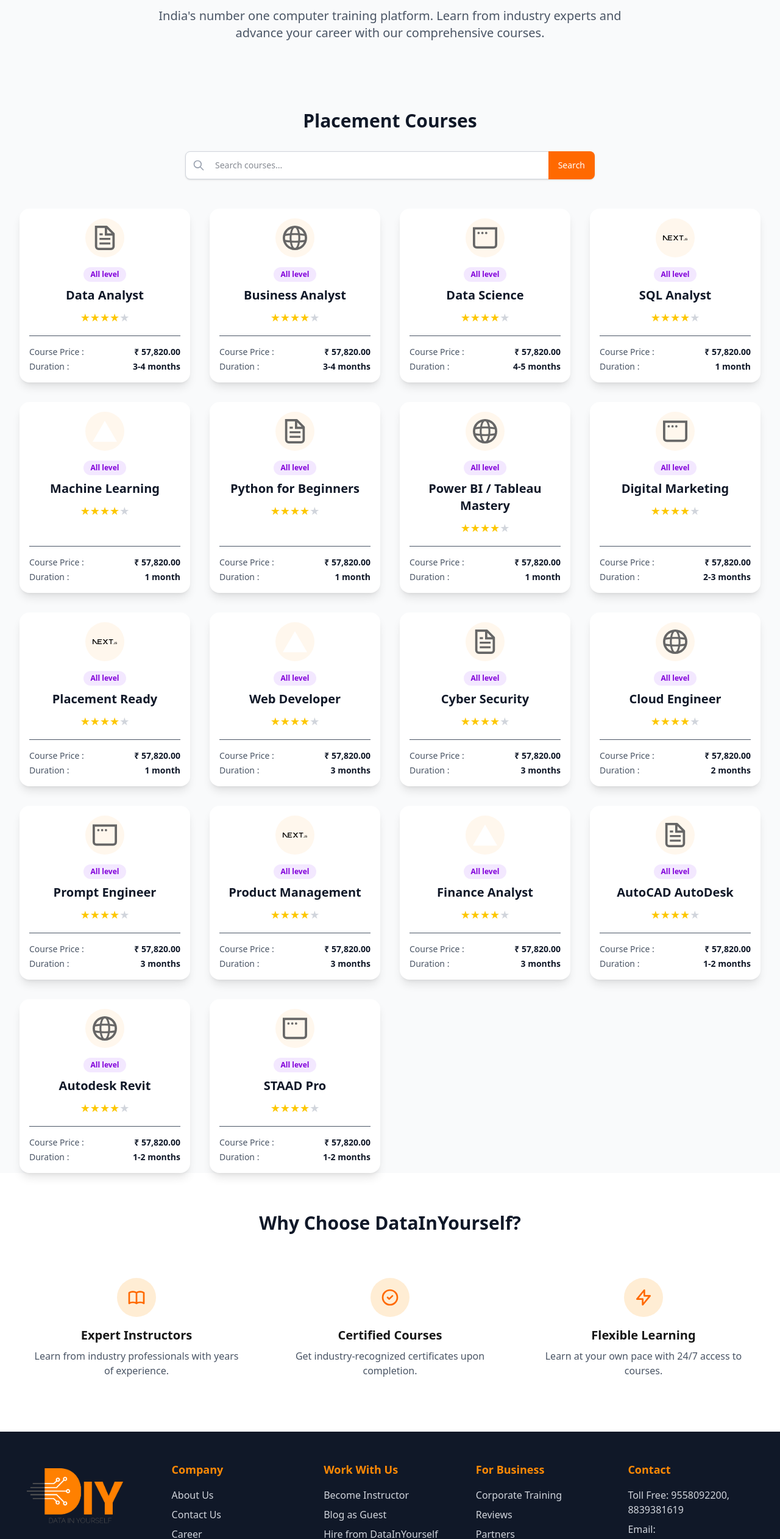
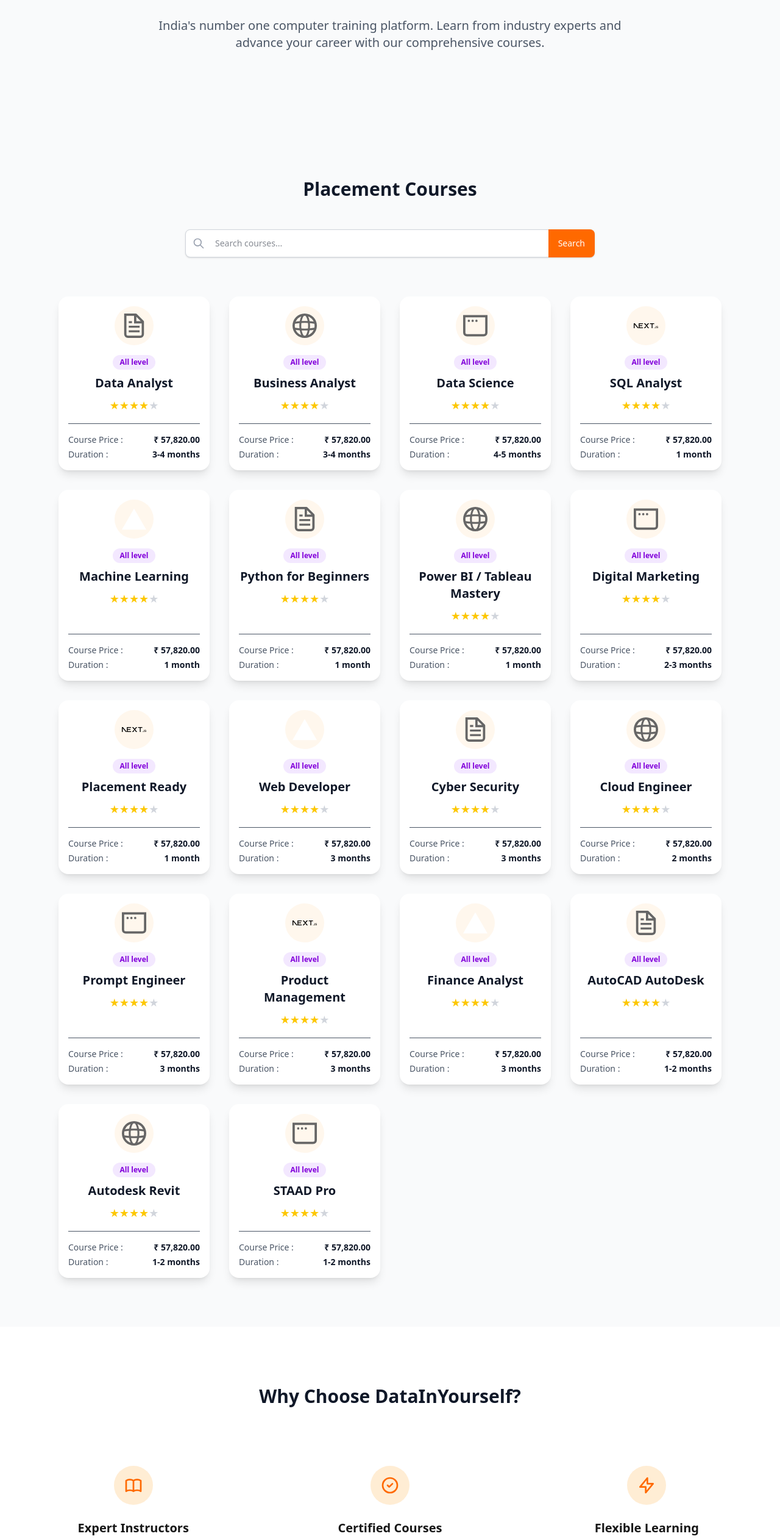
Before and after one commit to nilimaSahu22/DataInYourself, a Next.js app: page / in a window 1280 px wide. Shown: the part 249-2772 px from the top of the page at 61% size. Built offline with nearby package versions, Linux system fonts and the light colour scheme.

Commit message:
fix(page.tsx):palcement course section padding is updated

```diff
--- a/app/components/Header.tsx
+++ b/app/components/Header.tsx
@@ -127,6 +127,7 @@
                         onClick={() => toggleDropdown(link.name)}
                         onMouseEnter={() => setOpenDropdown(link.name)}
                         className="text-gray-700 hover:text-orange-500 px-4 py-3 text-base font-medium transition-colors duration-200 relative group flex items-center"
+                        suppressHydrationWarning
                       >
                         {link.name}
                         <svg
@@ -188,6 +189,7 @@
                 }`}
                 aria-label="Toggle mobile menu"
                 aria-expanded={isMobileMenuOpen}
+                suppressHydrationWarning
               >
                 <div className="w-7 h-7 flex flex-col justify-center items-center">
                   <span
@@ -234,6 +236,7 @@
               onClick={closeMobileMenu}
               className="text-orange-600 hover:text-orange-700 hover:bg-orange-100 p-2 rounded-md transition-all duration-200 focus:outline-none focus:ring-2 focus:ring-orange-500 focus:ring-offset-2"
               aria-label="Close mobile menu"
+              suppressHydrationWarning
             >
               <svg className="w-6 h-6" fill="none" stroke="currentColor" viewBox="0 0 24 24">
                 <path strokeLinecap="round" strokeLinejoin="round" strokeWidth={2} d="M6 18L18 6M6 6l12 12" />
@@ -261,6 +264,7 @@
                       }`}
                       aria-expanded={mobileOpenDropdown === link.name}
                       aria-haspopup="true"
+                      suppressHydrationWarning
                     >
                       {link.name}
                       <svg
--- a/app/page.tsx
+++ b/app/page.tsx
@@ -189,109 +189,10 @@
     }
   };
 
-  // Don't render search functionality until client-side hydration is complete
-  if (!isClient) {
-    return (
-      <div className="min-h-screen bg-gray-50">
-              {/* Hero Section */}
-      <section className="py-20 px-4 sm:px-6 lg:px-8">
-        <div className="max-w-7xl mx-auto text-center">
-          <h1 className="text-4xl md:text-6xl font-bold text-gray-900 mb-6">
-            Welcome to <span className="text-orange-500">DataInYourself</span>
-          </h1>
-          <p className="text-xl text-gray-600 mb-8 max-w-3xl mx-auto">
-            India's number one computer training platform. Learn from industry experts and advance your career with our comprehensive courses.
-          </p>
-        </div>
-      </section>
-
-        {/* Placement Courses Section */}
-        <section className="py-0 px-4 sm:px-6 lg:px-8">
-          <div className="max-w-7xl mx-auto">
-            <h2 className="text-3xl font-bold text-center text-gray-900 mb-8">Placement Courses</h2>
-
-            {/* Search Bar */}
-            <div className="mb-12">
-              <div className="max-w-2xl mx-auto px-4 sm:px-0">
-                <div className="relative">
-                  <input
-                    type="text"
-                    placeholder="Search courses..."
-                    value=""
-                    onChange={() => {}}
-                    className="w-full px-4 py-4 sm:py-3 pl-12 pr-20 sm:pr-16 text-gray-900 bg-white border border-gray-300 rounded-lg focus:outline-none focus:ring-2 focus:ring-orange-500 focus:border-transparent shadow-sm text-base sm:text-sm"
-                  />
-                  <div className="absolute inset-y-0 left-0 pl-4 sm:pl-3 flex items-center pointer-events-none">
-                    <svg className="h-5 w-5 text-gray-400" fill="none" stroke="currentColor" viewBox="0 0 24 24">
-                      <path strokeLinecap="round" strokeLinejoin="round" strokeWidth={2} d="M21 21l-6-6m2-5a7 7 0 11-14 0 7 7 0 0114 0z" />
-                    </svg>
-                  </div>
-                  <button className="absolute inset-y-0 right-0 px-4 sm:px-4 bg-orange-500 text-white rounded-r-lg hover:bg-orange-600 transition-colors duration-200 font-medium text-sm sm:text-sm min-w-[80px] sm:min-w-0">
-                    Search
-                  </button>
-                </div>
-              </div>
-            </div>
-            <div className="grid grid-cols-1 sm:grid-cols-2 md:grid-cols-3 lg:grid-cols-4 gap-8">
-              {coursesData.map((course) => (
-                <PlacementCourseCard
-                  key={course.id}
-                  iconSrc={course.iconSrc}
-                  iconAlt={course.iconAlt}
-                  title={course.title}
-                  price={course.price}
-                  duration={course.duration}
-                />
-              ))}
-            </div>
-          </div>
-        </section>
-
-        {/* Features Section */}
-        <section className="py-16 px-4 sm:px-6 lg:px-8 bg-white">
-          <div className="max-w-7xl mx-auto">
-            <h2 className="text-3xl font-bold text-center text-gray-900 mb-12">
-              Why Choose DataInYourself?
-            </h2>
-            <div className="grid grid-cols-1 md:grid-cols-3 gap-8">
-              <div className="text-center p-6">
-                <div className="w-16 h-16 bg-orange-100 rounded-full flex items-center justify-center mx-auto mb-4">
-                  <svg className="w-8 h-8 text-orange-500" fill="none" stroke="currentColor" viewBox="0 0 24 24">
-                    <path strokeLinecap="round" strokeLinejoin="round" strokeWidth={2} d="M12 6.253v13m0-13C10.832 5.477 9.246 5 7.5 5S4.168 5.477 3 6.253v13C4.168 18.477 5.754 18 7.5 18s3.332.477 4.5 1.253m0-13C13.168 5.477 14.754 5 16.5 5c1.746 0 3.332.477 4.5 1.253v13C19.832 18.477 18.246 18 16.5 18c-1.746 0-3.332.477-4.5 1.253" />
-                  </svg>
-                </div>
-                <h3 className="text-xl font-semibold mb-2">Expert Instructors</h3>
-                <p className="text-gray-600">Learn from industry professionals with years of experience.</p>
-              </div>
-              <div className="text-center p-6">
-                <div className="w-16 h-16 bg-orange-100 rounded-full flex items-center justify-center mx-auto mb-4">
-                  <svg className="w-8 h-8 text-orange-500" fill="none" stroke="currentColor" viewBox="0 0 24 24">
-                    <path strokeLinecap="round" strokeLinejoin="round" strokeWidth={2} d="M9 12l2 2 4-4m6 2a9 9 0 11-18 0 9 9 0 0118 0z" />
-                  </svg>
-                </div>
-                <h3 className="text-xl font-semibold mb-2">Certified Courses</h3>
-                <p className="text-gray-600">Get industry-recognized certificates upon completion.</p>
-              </div>
-              <div className="text-center p-6">
-                <div className="w-16 h-16 bg-orange-100 rounded-full flex items-center justify-center mx-auto mb-4">
-                  <svg className="w-8 h-8 text-orange-500" fill="none" stroke="currentColor" viewBox="0 0 24 24">
-                    <path strokeLinecap="round" strokeLinejoin="round" strokeWidth={2} d="M13 10V3L4 14h7v7l9-11h-7z" />
-                  </svg>
-                </div>
-                <h3 className="text-xl font-semibold mb-2">Flexible Learning</h3>
-                <p className="text-gray-600">Learn at your own pace with 24/7 access to courses.</p>
-              </div>
-            </div>
-          </div>
-        </section>
-      </div>
-    );
-  }
-
   return (
     <div className="min-h-screen bg-gray-50">
       {/* Hero Section */}
-      <section className="py-20 px-4 sm:px-6 lg:px-8">
+      <section className="py-16 sm:py-20 lg:py-24 px-4 sm:px-6 lg:px-8">
         <div className="max-w-7xl mx-auto text-center">
           <h1 className="text-4xl md:text-6xl font-bold text-gray-900 mb-6">
             Welcome to <span className="text-orange-500">DataInYourself</span>
@@ -303,13 +204,13 @@
       </section>
 
       {/* Placement Courses Section */}
-      <section className="py-0 px-4 sm:px-6 lg:px-8">
-        <div className="max-w-7xl mx-auto">
-          <h2 className="text-3xl font-bold text-center text-gray-900 mb-8">Placement Courses</h2>
+      <section className="py-12 sm:py-16 lg:py-20 px-6 sm:px-8 lg:px-12 xl:px-16">
+        <div className="max-w-7xl mx-auto px-6 sm:px-6 lg:px-8">
+          <h2 className="text-3xl font-bold text-center text-gray-900 mb-8 sm:mb-12">Placement Courses</h2>
 
           {/* Search Bar */}
-          <div className="mb-12">
-            <div className="max-w-2xl mx-auto px-4 sm:px-0">
+          <div className="mb-12 sm:mb-16">
+            <div className="max-w-2xl mx-auto px-2 sm:px-0">
               <div className="relative">
                 <input
                   type="text"
@@ -318,6 +219,7 @@
                   onChange={(e) => handleSearch(e.target.value)}
                   onKeyDown={handleKeyDown}
                   className="w-full px-4 py-4 sm:py-3 pl-12 pr-20 sm:pr-16 text-gray-900 bg-white border border-gray-300 rounded-lg focus:outline-none focus:ring-2 focus:ring-orange-500 focus:border-transparent shadow-sm text-base sm:text-sm"
+                  suppressHydrationWarning
                 />
                 <div className="absolute inset-y-0 left-0 pl-4 sm:pl-3 flex items-center pointer-events-none">
                   <svg className="h-5 w-5 text-gray-400" fill="none" stroke="currentColor" viewBox="0 0 24 24">
@@ -327,6 +229,7 @@
                 <button
                   onClick={handleSearchClick}
                   className="absolute inset-y-0 right-0 px-4 sm:px-4 bg-orange-500 text-white rounded-r-lg hover:bg-orange-600 transition-colors duration-200 font-medium text-sm sm:text-sm min-w-[80px] sm:min-w-0"
+                  suppressHydrationWarning
                 >
                   Search
                 </button>
@@ -335,8 +238,8 @@
           </div>
 
           {/* Search Results Info */}
-          {searchQuery && (
-            <div className="text-center mb-8">
+          {isClient && searchQuery && (
+            <div className="text-center mb-8 sm:mb-12">
               <p className="text-gray-600">
                 {filteredCourses.length === 0
                   ? `No courses found for "${searchQuery}"`
@@ -347,6 +250,7 @@
                 <button
                   onClick={() => handleSearch("")}
                   className="mt-2 text-orange-500 hover:text-orange-600 underline text-sm"
+                  suppressHydrationWarning
                 >
                   Clear search
                 </button>
@@ -354,9 +258,7 @@
             </div>
           )}
 
-
-
-          <div className="grid grid-cols-1 sm:grid-cols-2 md:grid-cols-3 lg:grid-cols-4 gap-8">
+          <div className="grid grid-cols-1 sm:grid-cols-2 md:grid-cols-3 lg:grid-cols-4 gap-6 sm:gap-8">
             {filteredCourses.map((course) => (
               <PlacementCourseCard
                 key={course.id}
@@ -370,18 +272,19 @@
           </div>
 
           {/* No results message */}
-          {filteredCourses.length === 0 && searchQuery && (
-            <div className="text-center py-12">
-              <div className="w-24 h-24 bg-gray-100 rounded-full flex items-center justify-center mx-auto mb-4">
+          {isClient && filteredCourses.length === 0 && searchQuery && (
+            <div className="text-center py-16 sm:py-20">
+              <div className="w-24 h-24 bg-gray-100 rounded-full flex items-center justify-center mx-auto mb-4 sm:mb-6">
                 <svg className="w-12 h-12 text-gray-400" fill="none" stroke="currentColor" viewBox="0 0 24 24">
                   <path strokeLinecap="round" strokeLinejoin="round" strokeWidth={2} d="M21 21l-6-6m2-5a7 7 0 11-14 0 7 7 0 0114 0z" />
                 </svg>
               </div>
-              <h3 className="text-xl font-semibold text-gray-900 mb-2">No courses found</h3>
-              <p className="text-gray-600 mb-4">Try searching with different keywords</p>
+              <h3 className="text-xl font-semibold text-gray-900 mb-2 sm:mb-3">No courses found</h3>
+              <p className="text-gray-600 mb-4 sm:mb-6">Try searching with different keywords</p>
               <button
                 onClick={() => handleSearch("")}
                 className="px-6 py-2 bg-orange-500 text-white rounded-lg hover:bg-orange-600 transition-colors duration-200"
+                suppressHydrationWarning
               >
                 View all courses
               </button>
@@ -391,37 +294,37 @@
       </section>
 
       {/* Features Section */}
-      <section className="py-16 px-4 sm:px-6 lg:px-8 bg-white">
+      <section className="py-16 sm:py-20 lg:py-24 px-4 sm:px-6 lg:px-8 bg-white">
         <div className="max-w-7xl mx-auto">
-          <h2 className="text-3xl font-bold text-center text-gray-900 mb-12">
+          <h2 className="text-3xl font-bold text-center text-gray-900 mb-12 sm:mb-16">
             Why Choose DataInYourself?
           </h2>
-          <div className="grid grid-cols-1 md:grid-cols-3 gap-8">
-            <div className="text-center p-6">
-              <div className="w-16 h-16 bg-orange-100 rounded-full flex items-center justify-center mx-auto mb-4">
+          <div className="grid grid-cols-1 md:grid-cols-3 gap-8 lg:gap-12">
+            <div className="text-center p-6 sm:p-8">
+              <div className="w-16 h-16 bg-orange-100 rounded-full flex items-center justify-center mx-auto mb-4 sm:mb-6">
                 <svg className="w-8 h-8 text-orange-500" fill="none" stroke="currentColor" viewBox="0 0 24 24">
                   <path strokeLinecap="round" strokeLinejoin="round" strokeWidth={2} d="M12 6.253v13m0-13C10.832 5.477 9.246 5 7.5 5S4.168 5.477 3 6.253v13C4.168 18.477 5.754 18 7.5 18s3.332.477 4.5 1.253m0-13C13.168 5.477 14.754 5 16.5 5c1.746 0 3.332.477 4.5 1.253v13C19.832 18.477 18.246 18 16.5 18c-1.746 0-3.332.477-4.5 1.253" />
                 </svg>
               </div>
-              <h3 className="text-xl font-semibold mb-2">Expert Instructors</h3>
+              <h3 className="text-xl font-semibold mb-2 sm:mb-3">Expert Instructors</h3>
               <p className="text-gray-600">Learn from industry professionals with years of experience.</p>
             </div>
-            <div className="text-center p-6">
-              <div className="w-16 h-16 bg-orange-100 rounded-full flex items-center justify-center mx-auto mb-4">
+            <div className="text-center p-6 sm:p-8">
+              <div className="w-16 h-16 bg-orange-100 rounded-full flex items-center justify-center mx-auto mb-4 sm:mb-6">
                 <svg className="w-8 h-8 text-orange-500" fill="none" stroke="currentColor" viewBox="0 0 24 24">
                   <path strokeLinecap="round" strokeLinejoin="round" strokeWidth={2} d="M9 12l2 2 4-4m6 2a9 9 0 11-18 0 9 9 0 0118 0z" />
                 </svg>
               </div>
-              <h3 className="text-xl font-semibold mb-2">Certified Courses</h3>
+              <h3 className="text-xl font-semibold mb-2 sm:mb-3">Certified Courses</h3>
               <p className="text-gray-600">Get industry-recognized certificates upon completion.</p>
             </div>
-            <div className="text-center p-6">
-              <div className="w-16 h-16 bg-orange-100 rounded-full flex items-center justify-center mx-auto mb-4">
+            <div className="text-center p-6 sm:p-8">
+              <div className="w-16 h-16 bg-orange-100 rounded-full flex items-center justify-center mx-auto mb-4 sm:mb-6">
                 <svg className="w-8 h-8 text-orange-500" fill="none" stroke="currentColor" viewBox="0 0 24 24">
                   <path strokeLinecap="round" strokeLinejoin="round" strokeWidth={2} d="M13 10V3L4 14h7v7l9-11h-7z" />
                 </svg>
               </div>
-              <h3 className="text-xl font-semibold mb-2">Flexible Learning</h3>
+              <h3 className="text-xl font-semibold mb-2 sm:mb-3">Flexible Learning</h3>
               <p className="text-gray-600">Learn at your own pace with 24/7 access to courses.</p>
             </div>
           </div>
```
